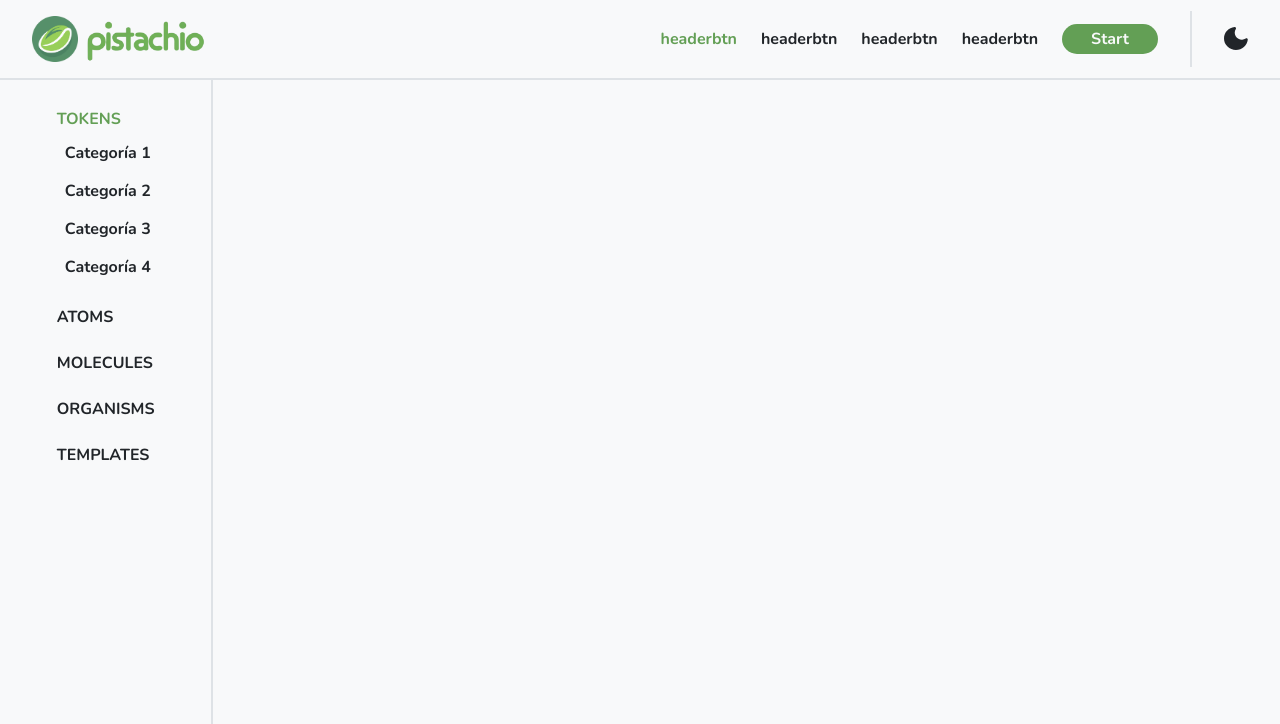
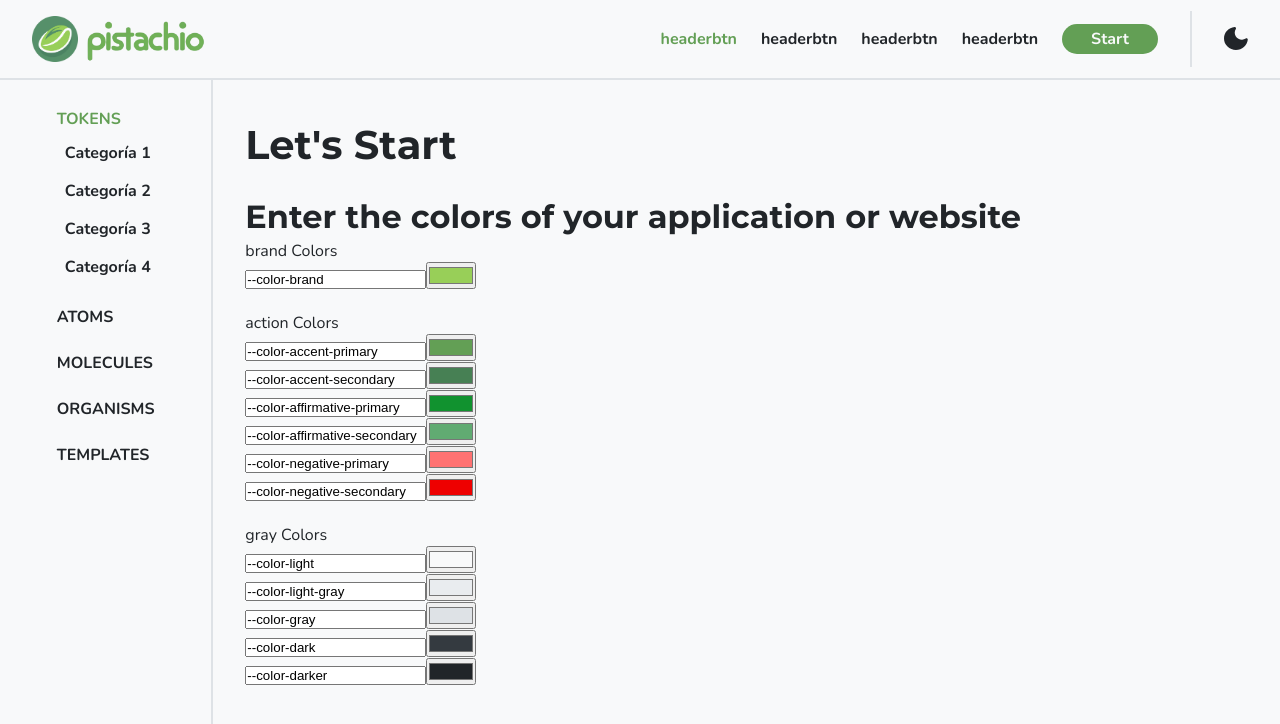
Before and after one commit to devMateos/pistachioCSS, a Vue app: page / in a window 1280 px wide. Shown: the top 724 px of the page. Built offline with nearby package versions, Linux system fonts and the light colour scheme.

Commit message:
chore(homeview): Create initial colors form

```diff
--- a/src/assets/css/dark-colors.css
+++ b/src/assets/css/dark-colors.css
@@ -5,8 +5,8 @@
   /* Text colors */
   --color-text: var(--color-light);
   /* Affirmative colors */
-  --color-action: var(--color-green-secondary);
-  --color-action-secondary: var(--color-green-primary);
+  --color-action: var(--color-accent-secondary);
+  --color-action-secondary: var(--color-accent-primary);
   /* Border colors */
   --border-color: var(--color-light-gray);
 }
--- a/src/assets/css/light-colors.css
+++ b/src/assets/css/light-colors.css
@@ -5,8 +5,8 @@
   /* Text colors */
   --color-text: var(--color-darker);
   /* Affirmative colors */
-  --color-action: var(--color-green-primary);
-  --color-action-secondary: var(--color-green-secondary);
+  --color-action: var(--color-accent-primary);
+  --color-action-secondary: var(--color-accent-secondary);
   /* Border colors */
   --border-color: var(--color-gray);
 }
--- a/src/assets/css/tokens.css
+++ b/src/assets/css/tokens.css
@@ -49,19 +49,19 @@
   /* Brand colors */
   --color-brand: #98cf58;
   /* Action colors */
-  --color-green-primary: #639F55;
-  --color-green-secondary: #478054;
+  --color-accent-primary: #639F55;
+  --color-accent-secondary: #478054;
+  /* Boolean colors */
+  --color-affirmative: #11922f;
+  --color-affirmative-secondary: #61ab72;
+  --color-negative: #FF7272;
+  --color-negative-secondary: #EE0000;
   /* Gray colors */
   --color-light: #F8F9FA;
   --color-light-gray: #E9ECEF;
   --color-gray: #DEE2E6;
   --color-dark: #343A40;
   --color-darker: #212529;
-  /* Boolean colors */
-  --color-affirmative: #11922f;
-  --color-affirmative-secondary: #61ab72;
-  --color-negative: #FF7272;
-  --color-negative-secondary: #EE0000;
 
   /* Borders */
   --border-style: solid;
--- a/src/router/index.js
+++ b/src/router/index.js
@@ -5,7 +5,6 @@ const router = createRouter({
   history: createWebHistory(),
   routes: [
     { path: '/', component: HomeView },
-    { path: '/init', component: import('../views/InitView.vue') },
   ]
 })
 
--- a/src/views/HomeView.vue
+++ b/src/views/HomeView.vue
@@ -1,6 +1,7 @@
 <script setup>
 import Header from '@/components/organisms/Header.vue';
 import SideMenu from '@/components/organisms/SideMenu.vue';
+import StartView from './StartView.vue';
 </script>
 
 <template>
@@ -8,6 +9,7 @@ import SideMenu from '@/components/organisms/SideMenu.vue';
     <Header class="l-header"/>
     <SideMenu class="l-sidebar"/>
     <main class="l-main">
+      <StartView/>
     <!-- <h1>heading 1</h1>
     <h2>heading 2</h2>
     <h3>heading 3</h3>
--- a/src/views/InitView.vue
+++ /dev/null
@@ -1,5 +0,0 @@
-<template>
-  <div>
-    init
-  </div>
-</template>
--- a/src/views/SplashScreen.vue
+++ b/src/views/SplashScreen.vue
@@ -15,6 +15,7 @@
   height: 100vh;
   justify-content: center;
   position: absolute;
+  text-align: center;
   width: 100vw;
 }
 
--- /dev/null
+++ b/src/views/StartView.vue
@@ -0,0 +1,124 @@
+<script setup>
+import { ref } from 'vue'
+
+let colors = ref([{
+  /* BRAND COLORS */
+  brand: [
+    {
+      cssVariable: '--color-brand',
+      colorCode: '#98cf58',
+    },
+  ],
+  /* ACTION COLORS */
+  action: [
+    {
+      cssVariable: '--color-accent-primary',
+      colorCode: '#639F55',
+    }, {
+      cssVariable: '--color-accent-secondary',
+      colorCode: '#478054',
+    }, {
+    /* Boolean colors */
+      cssVariable: '--color-affirmative-primary',
+      colorCode: '#11922f',
+    }, {
+      cssVariable: '--color-affirmative-secondary',
+      colorCode: '#61ab72',
+    }, {
+      cssVariable: '--color-negative-primary',
+      colorCode: '#FF7272',
+    }, {
+      cssVariable: '--color-negative-secondary',
+      colorCode: '#EE0000',
+    },
+  ],
+  /* GRAY SCALE COLORS */
+  gray: [
+    {
+      cssVariable: '--color-light',
+      colorCode: '#F8F9FA',
+    }, {
+      cssVariable: '--color-light-gray',
+      colorCode: '#E9ECEF',
+    }, {
+      cssVariable: '--color-gray',
+      colorCode: '#DEE2E6',
+    }, {
+      cssVariable: '--color-dark',
+      colorCode: '#343A40',
+    }, {
+      cssVariable: '--color-darker',
+      colorCode: '#212529',
+    },
+  ],
+}]);
+console.log(colors.value[0]);
+/* LIGHT MODE COLORS */
+/* let lightColors = ref([
+  {
+    cssVariable: '--color-background-primary',
+    colorCode: 'var(--color-light)',
+  }, {
+    cssVariable: '--color-background-secondary',
+    colorCode: 'var(--color-light-gray)',
+  }, {
+    cssVariable: '--color-text',
+    colorCode: 'var(--color-darker)',
+  }, {
+    cssVariable: '--color-action',
+    colorCode: 'var(--color-accent-primary)',
+  }, {
+    cssVariable: '--color-action-secondary',
+    colorCode: 'var(--color-accent-secondary)',
+  }, {
+    cssVariable: '--border-color',
+    colorCode: 'var(--color-gray)',
+  },
+]); */
+
+/* DARK MODE COLORS */
+/* let darkColors = ref([
+  {
+    cssVariable: '--color-background-primary',
+    colorCode: 'var(--color-dark)',
+  }, {
+    cssVariable: '--color-background-secondary',
+    colorCode: 'var(--color-darker)',
+  }, {
+    cssVariable: '--color-text',
+    colorCode: 'var(--color-light)',
+  }, {
+    cssVariable: '--color-action',
+    colorCode: 'var(--color-accent-secondary)',
+  }, {
+    cssVariable: '--color-action-secondary',
+    colorCode: 'var(--color-accent-primary)',
+  }, {
+    cssVariable: '--border-color',
+    colorCode: 'var(--color-light-gray)',
+  },
+]); */
+
+/* let typographies = ref([]); */
+
+</script>
+<template>
+  <section>
+    <div class="h1">Let's Start</div>
+    <h2>Enter the colors of your application or website</h2>
+    <form class="start-form__colors">
+      <div class="form__category-color"
+      v-for="(colorCategory, key) in colors[0]" :key="key">
+        <label
+          :for="`${key} colors`">{{ key }} Colors</label>
+        <div
+          v-for="(color, index) in colorCategory" :key="index">
+          <input type="text" :value="`${color.cssVariable}`">
+          <input type="color"
+          :value="`${color.colorCode}`">
+        </div><br>
+      </div><br>
+    </form>
+  </section>
+</template>
+<style></style>
```
